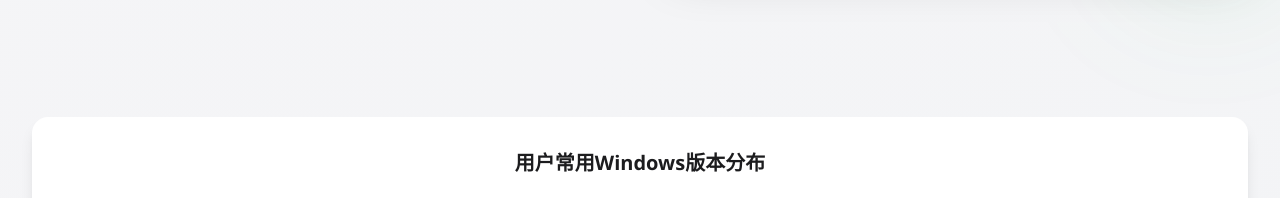
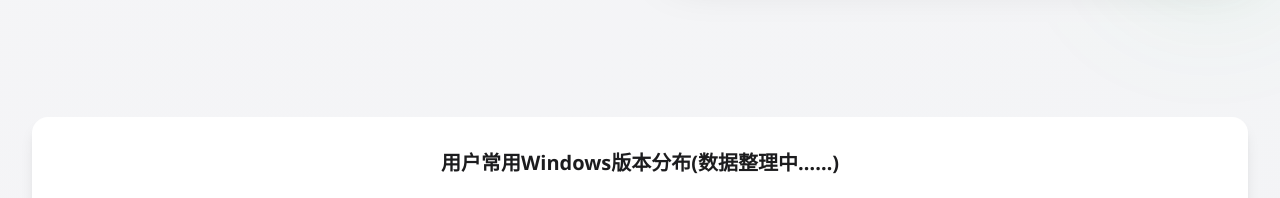
Before and after one commit to jianghuhao/gwindows, a plain HTML site: page index.html in a window 1280 px wide. Shown: the part 625-823 px from the top of the page. Drawn offline with nearby package versions, Linux system fonts and the light colour scheme.

Commit message:
Update index.html

```diff
--- a/index.html
+++ b/index.html
@@ -213,7 +213,7 @@
         <!-- 系统版本统计 -->
         <div class="mt-20 md:mt-32">
           <div class="bg-white p-6 md:p-8 rounded-2xl shadow-lg">
-            <h3 class="text-xl font-bold mb-6 text-center">用户常用Windows版本分布</h3>
+            <h3 class="text-xl font-bold mb-6 text-center">用户常用Windows版本分布(数据整理中……)</h3>
             <div class="h-64">
               <canvas id="osDistributionChart"></canvas>
             </div>
```
